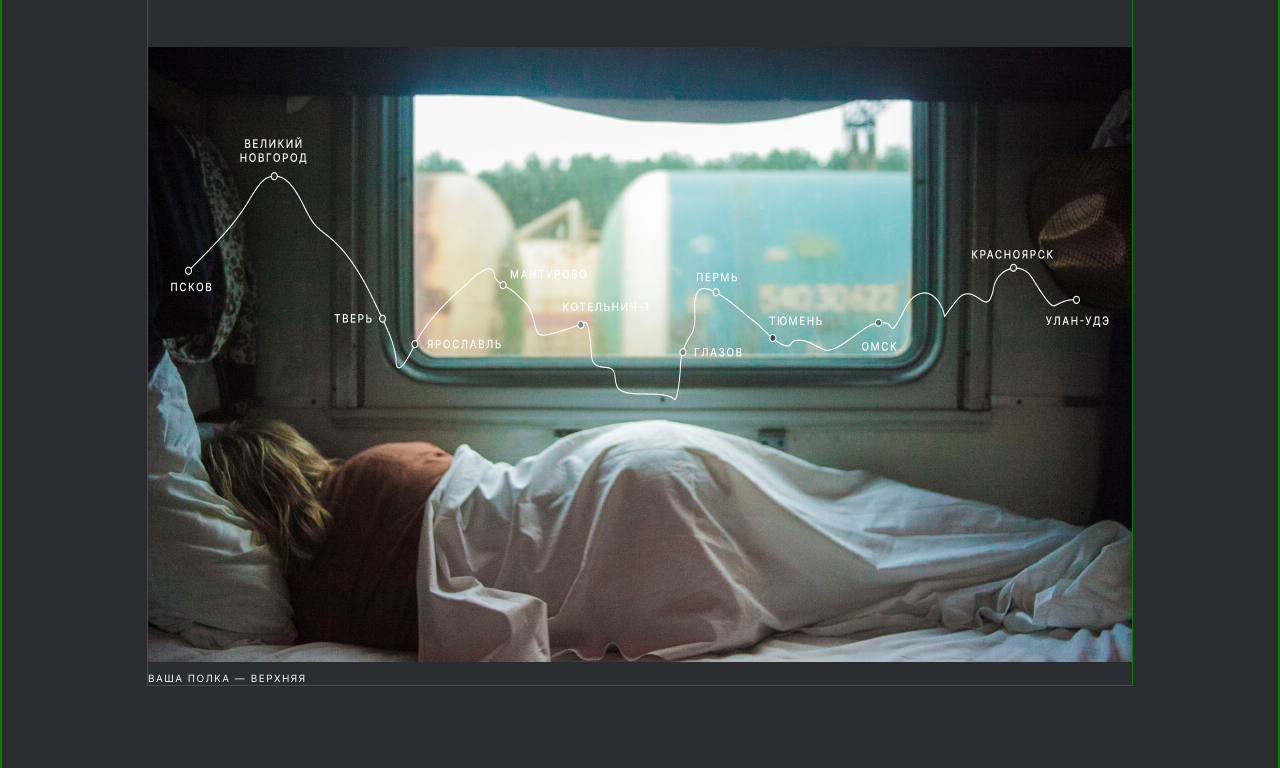
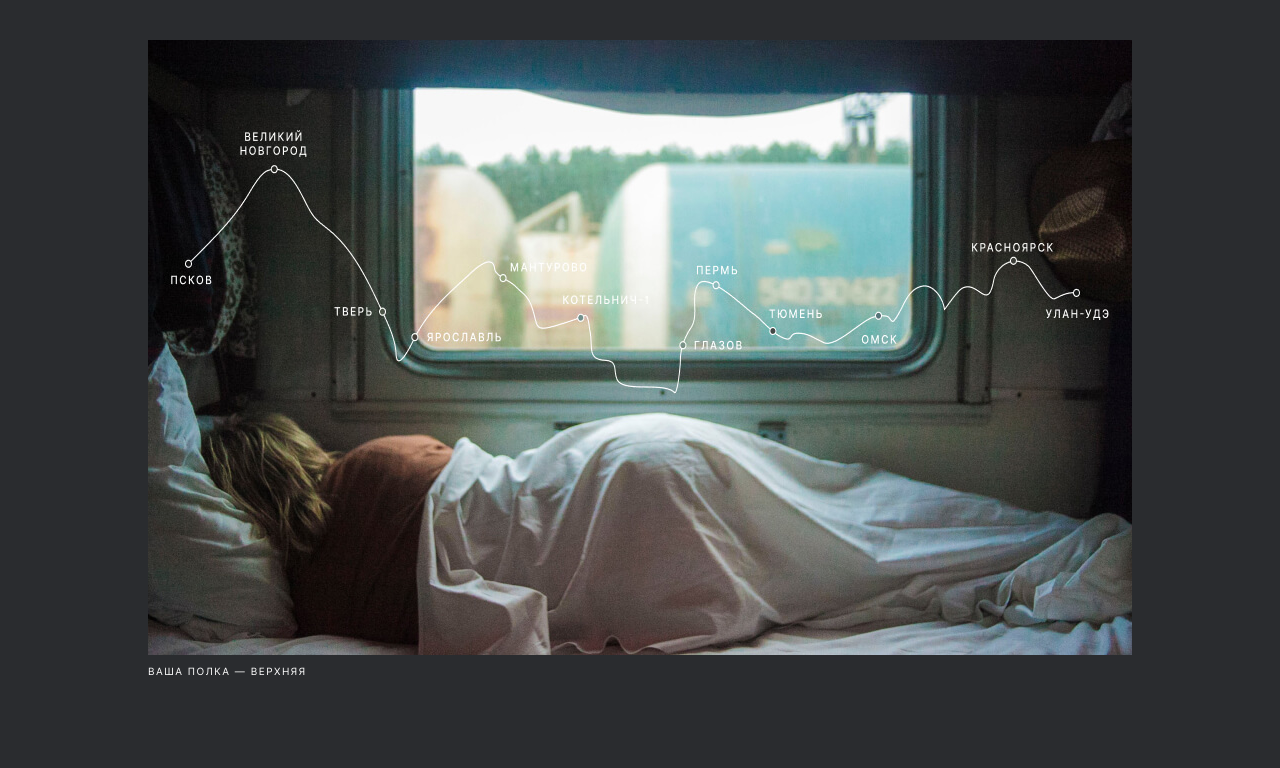
Before and after one commit to VKovrigina/russian-travel, a plain HTML site: page index.html in a window 1280 px wide. Shown: the part 463-1231 px from the top of the page. Drawn offline with Linux system fonts and the light colour scheme; files whose address does not match are found by name.

Commit message:
VKovrigina

```diff
--- a/blocks/page/page.css
+++ b/blocks/page/page.css
@@ -12,9 +12,9 @@
   min-width: 320px;
 }
 
-div, h1, h2, header, section, main, footer {
+/*div, h1, h2, header, section, main, footer {
   border: green 1px solid;
-}
+}*/
 
 @media screen and (max-width: 1280px) {
   .page {
```
